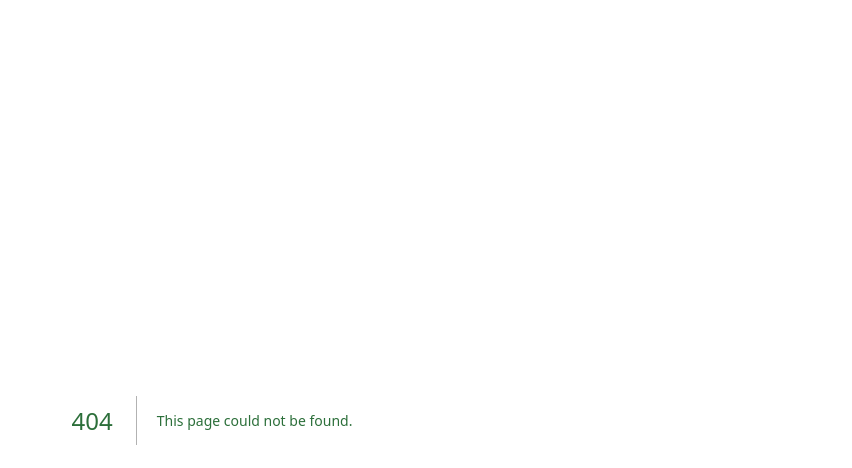
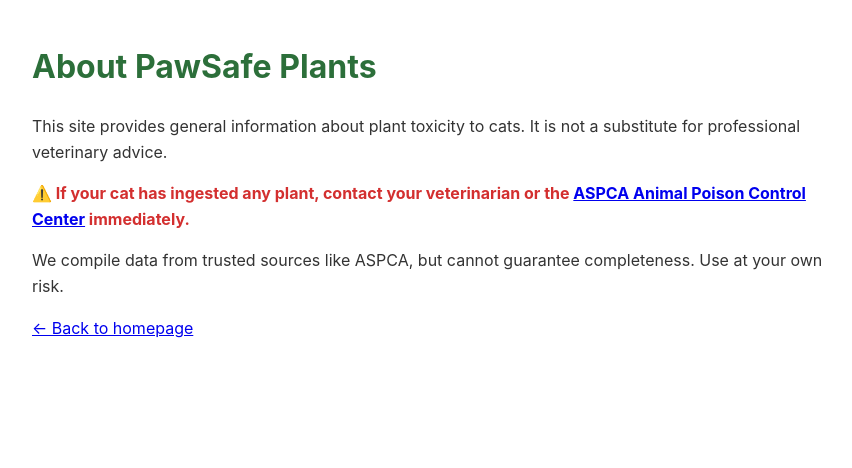
Before and after one commit to luningbing/pawsafeplants, a Next.js app: page /about in a window 1280 px wide. Before the commit this address had no page. Shown: the top 468 px of the page, without its empty margins (208-1060 px from the left). Built offline with nearby package versions, Linux system fonts and the light colour scheme.

Commit message:
Create about.js
免责声明

```diff
--- /dev/null
+++ b/pages/about.js
@@ -0,0 +1,20 @@
+export default function About() {
+  return (
+    <div>
+      <h1>About PawSafe Plants</h1>
+      <p>
+        This site provides general information about plant toxicity to cats.
+        It is not a substitute for professional veterinary advice.
+      </p>
+      <p className="danger">
+        ⚠️ If your cat has ingested any plant, contact your veterinarian or
+        the <a href="https://www.aspca.org/pet-care/animal-poison-control" target="_blank">ASPCA Animal Poison Control Center</a> immediately.
+      </p>
+      <p>
+        We compile data from trusted sources like ASPCA, but cannot guarantee completeness.
+        Use at your own risk.
+      </p>
+      <p><a href="/">← Back to homepage</a></p>
+    </div>
+  );
+}
```
